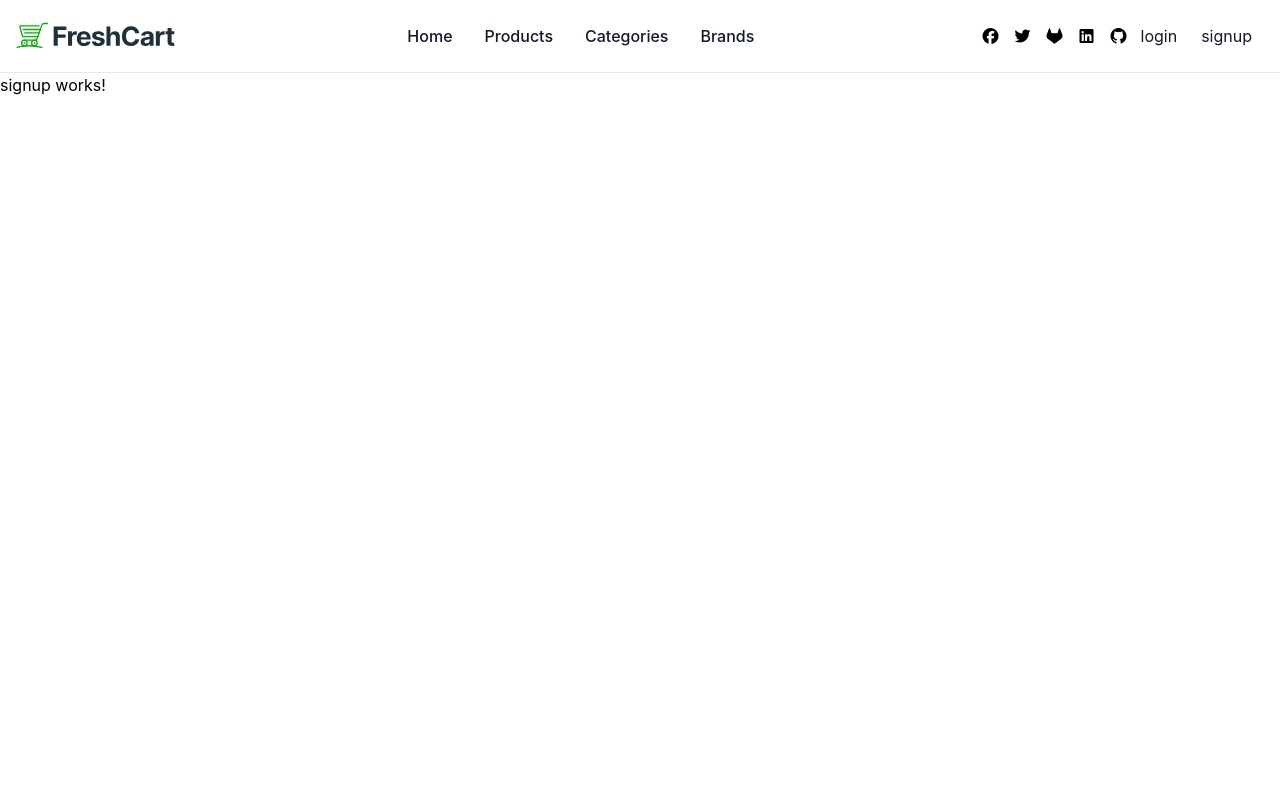
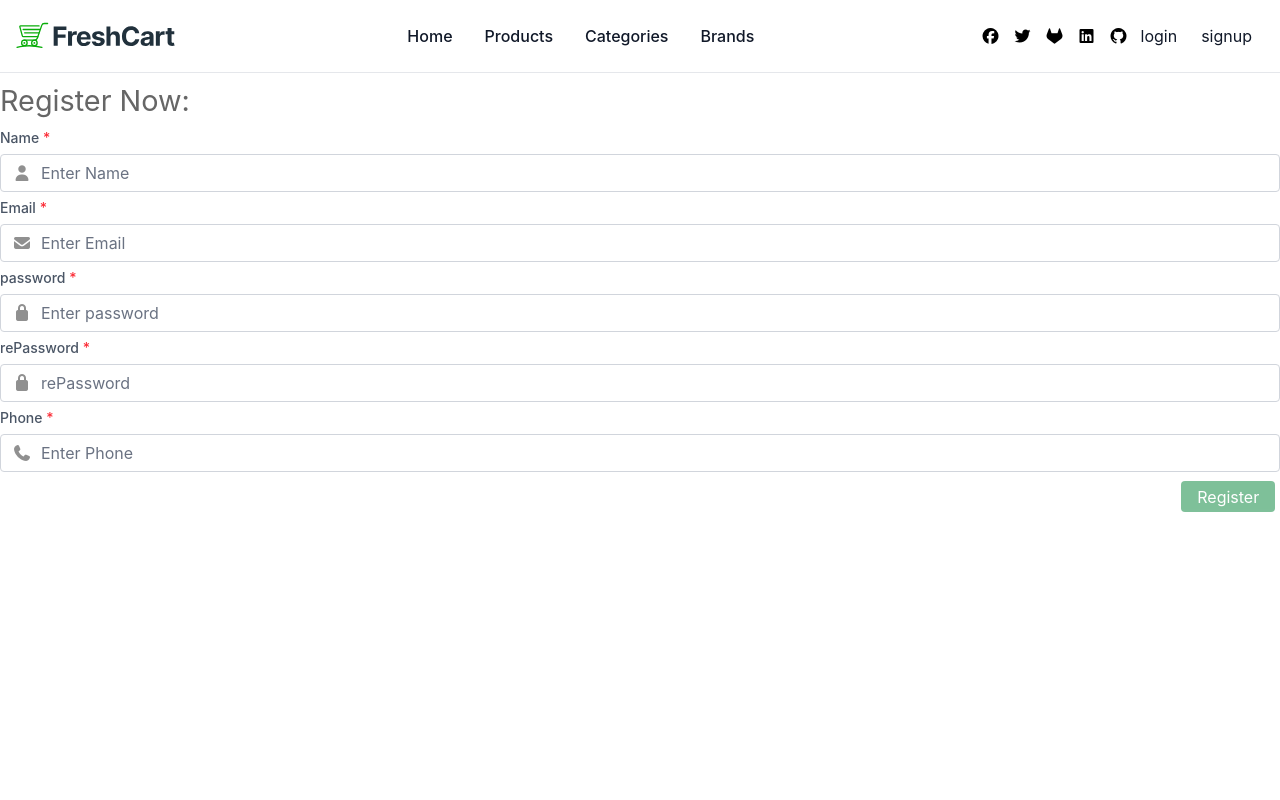
Before and after one commit to Mathew-Samir/e-commerce-angular, an Angular app: page /auth/signup in a window 1280 px wide. Shown: the top 800 px of the page. Built offline with nearby package versions, Linux system fonts and the light colour scheme.

Commit message:
feat: 🎸 signin form

```diff
--- a/src/app/layout/auth/auth.html
+++ b/src/app/layout/auth/auth.html
@@ -1 +1,3 @@
-<router-outlet />
+<div class="Auth">
+  <router-outlet />
+</div>
--- a/src/app/layout/auth/auth.scss
+++ b/src/app/layout/auth/auth.scss
@@ -0,0 +1,4 @@
+.Auth {
+  width: 80%;
+  margin: auto;
+}
--- a/src/app/layout/auth/components/signup/signup.html
+++ b/src/app/layout/auth/components/signup/signup.html
@@ -1 +1,101 @@
-<p>signup works!</p>
+<form>
+  <h1>Register Now:</h1>
+  <app-input
+    type="text"
+    [(value)]="name"
+    placeholder="Enter Name"
+    label="Name"
+    icon="fa fa-user"
+    [required]="true"
+    [touched]="emailTouched"
+    [error]="nameError"
+    (blur)="emailTouched = true"
+    inputClass="
+      block w-[100%] rounded-sm
+      border border-gray-300
+      bg-white p-1.5 m-1.5 ml-0
+      focus:border-green-500 focus:ring-green-500
+    "
+    labelClass="block mb-1 text-sm font-medium text-gray-600"
+    errorClass="mt-1 text-sm text-red-600"
+  />
+  <app-input
+    type="email"
+    [(value)]="email"
+    placeholder="Enter Email"
+    label="Email"
+    icon="fa fa-envelope"
+    [required]="true"
+    [touched]="emailTouched"
+    [error]="emailError"
+    (blur)="emailTouched = true"
+    inputClass="
+      block w-[100%] rounded-sm
+      border border-gray-300
+      bg-white p-1.5 m-1.5 ml-0
+      focus:border-green-500 focus:ring-green-500
+    "
+    labelClass="block mb-1 text-sm font-medium text-gray-600"
+    errorClass="mt-1 text-sm text-red-600"
+  />
+  <app-input
+    type="password"
+    [(value)]="password"
+    placeholder="Enter password"
+    label="password"
+    icon="fa fa-lock"
+    [required]="true"
+    [touched]="emailTouched"
+    [error]="passwordError"
+    (blur)="emailTouched = true"
+    inputClass="
+      block w-[100%] rounded-sm
+      border border-gray-300
+      bg-white p-1.5 m-1.5 ml-0
+      focus:border-green-500 focus:ring-green-500
+    "
+    labelClass="block mb-1 text-sm font-medium text-gray-600"
+    errorClass="mt-1 text-sm text-red-600"
+  />
+  <app-input
+    type="password"
+    [(value)]="rePassword"
+    placeholder="rePassword"
+    label="rePassword"
+    icon="fa fa-lock"
+    [required]="true"
+    [touched]="emailTouched"
+    [error]="rePasswordError"
+    (blur)="emailTouched = true"
+    inputClass="
+      block w-[100%] rounded-sm
+      border border-gray-300
+      bg-white p-1.5 m-1.5 ml-0
+      focus:border-green-500 focus:ring-green-500
+    "
+    labelClass="block mb-1 text-sm font-medium text-gray-600"
+    errorClass="mt-1 text-sm text-red-600"
+  />
+  <app-input
+    type="tel"
+    [(value)]="phone"
+    placeholder="Enter Phone"
+    label="Phone"
+    icon="fa fa-phone"
+    [required]="true"
+    [touched]="emailTouched"
+    [error]="phoneError"
+    (blur)="emailTouched = true"
+    inputClass="
+      block w-[100%] rounded-sm
+      border border-gray-300
+      bg-white p-1.5 m-1.5 ml-0
+      focus:border-green-500 focus:ring-green-500
+    "
+    labelClass="block mb-1 text-sm font-medium text-gray-600"
+    errorClass="mt-1 text-sm text-red-600"
+  />
+  <div class="flex justify-end">
+    <app-buttons label="Register" bgColor="#008236" textColor="#fff" size="md" [disabled]="true" />
+  </div>
+</form>
--- a/src/app/layout/auth/components/signup/signup.scss
+++ b/src/app/layout/auth/components/signup/signup.scss
@@ -0,0 +1,6 @@
+h1{
+  font-size: 1.8rem;
+  font-weight: 400;
+  color: #666;
+  margin: .375rem 0;
+}
--- a/src/app/layout/auth/components/signup/signup.ts
+++ b/src/app/layout/auth/components/signup/signup.ts
@@ -1,11 +1,60 @@
 import { Component } from '@angular/core';
+import { FormGroup, FormControl, Validators } from '@angular/forms';
+import { ReactiveFormsModule } from '@angular/forms';
+import { InputComponent } from '../../../../shared/components/ui/input/input';
+import { Buttons } from '../../../../shared/components/ui/buttons/buttons';
 
 @Component({
   selector: 'app-signup',
-  imports: [],
+  imports: [ReactiveFormsModule,InputComponent,Buttons],
   templateUrl: './signup.html',
   styleUrl: './signup.scss',
 })
 export class Signup {
+  registrForm : FormGroup = new FormGroup({
+    name : new FormControl('', [Validators.required]),
+    email : new FormControl('', [Validators.required, Validators.email]),
+    password : new FormControl('', [Validators.required]),
+    rePassword : new FormControl('', [Validators.required]),
+    phone : new FormControl('', [Validators.required]),
+  })
 
+  // Input state
+  email = '';
+  name = '';
+  password = '';
+  rePassword = '';
+  phone = '';
+  emailTouched = false;
+
+  // Error getters for each field
+get nameError() {
+  if (!this.name) return 'Name is required';
+  if (this.name.length < 3) return 'Name must be at least 3 characters';
+  return '';
 }
+
+get emailError() {
+  if (!this.email) return 'Email is required';
+  if (!this.email.includes('@')) return 'Invalid email';
+  return '';
+}
+
+get passwordError() {
+  if (!this.password) return 'Password is required';
+  if (this.password.length < 6) return 'Password must be at least 6 characters';
+  return '';
+}
+
+get rePasswordError() {
+  if (!this.rePassword) return 'Please confirm your password';
+  if (this.rePassword !== this.password) return 'Passwords do not match';
+  return '';
+}
+
+get phoneError() {
+  if (!this.phone) return 'Phone is required';
+  if (this.phone.length < 10) return 'Invalid phone number';
+  return '';
+}
+}
--- a/src/app/shared/components/ui/input/input.scss
+++ b/src/app/shared/components/ui/input/input.scss
@@ -4,4 +4,7 @@
   border-width: 0;
   padding: 0;
   background-color: transparent;
+  .fa{
+  color: #909090 !important;
 }
+}
```
Also changed, not shown: src/app/shared/components/ui/buttons/buttons.html (line endings or trailing spaces).
